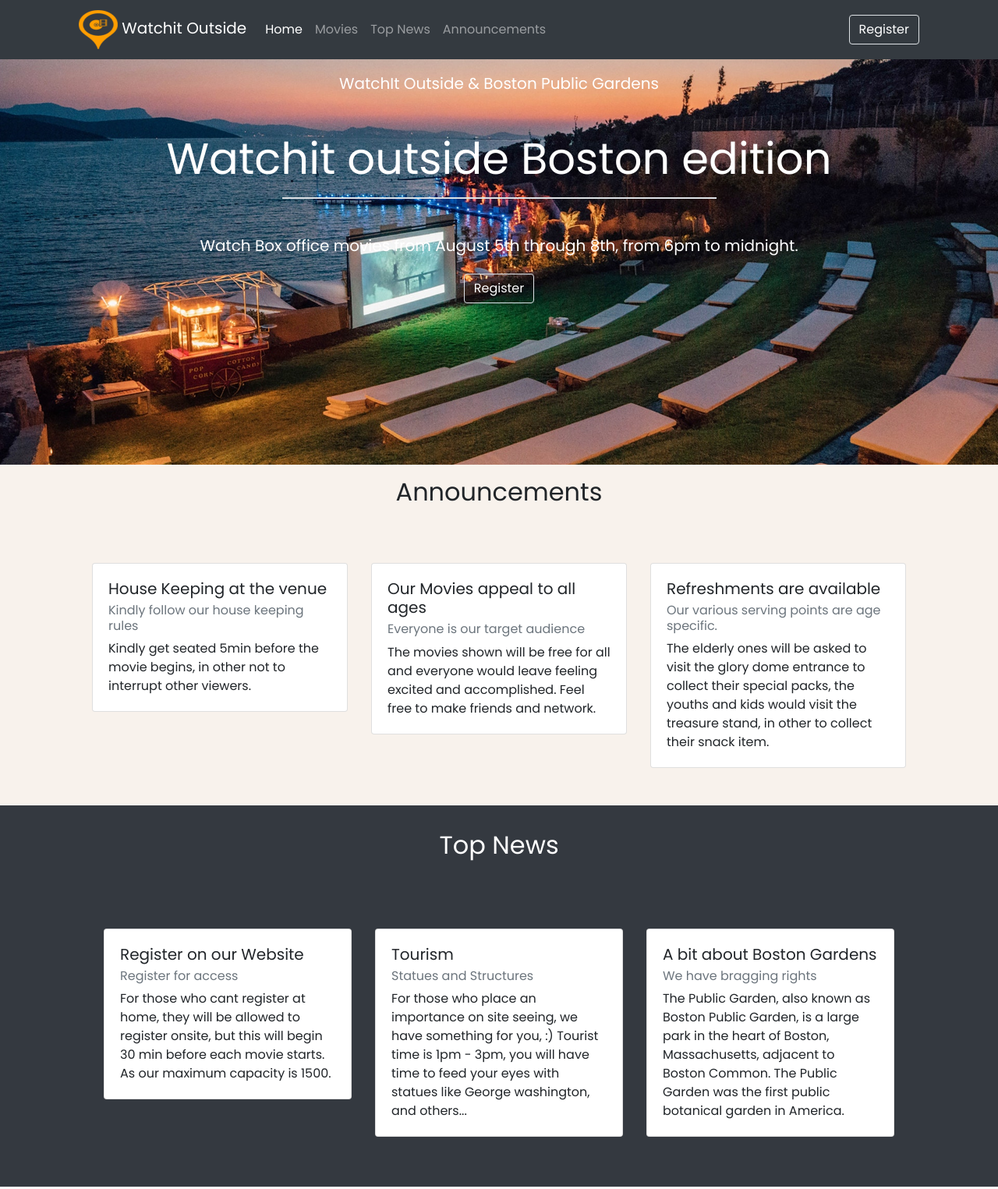
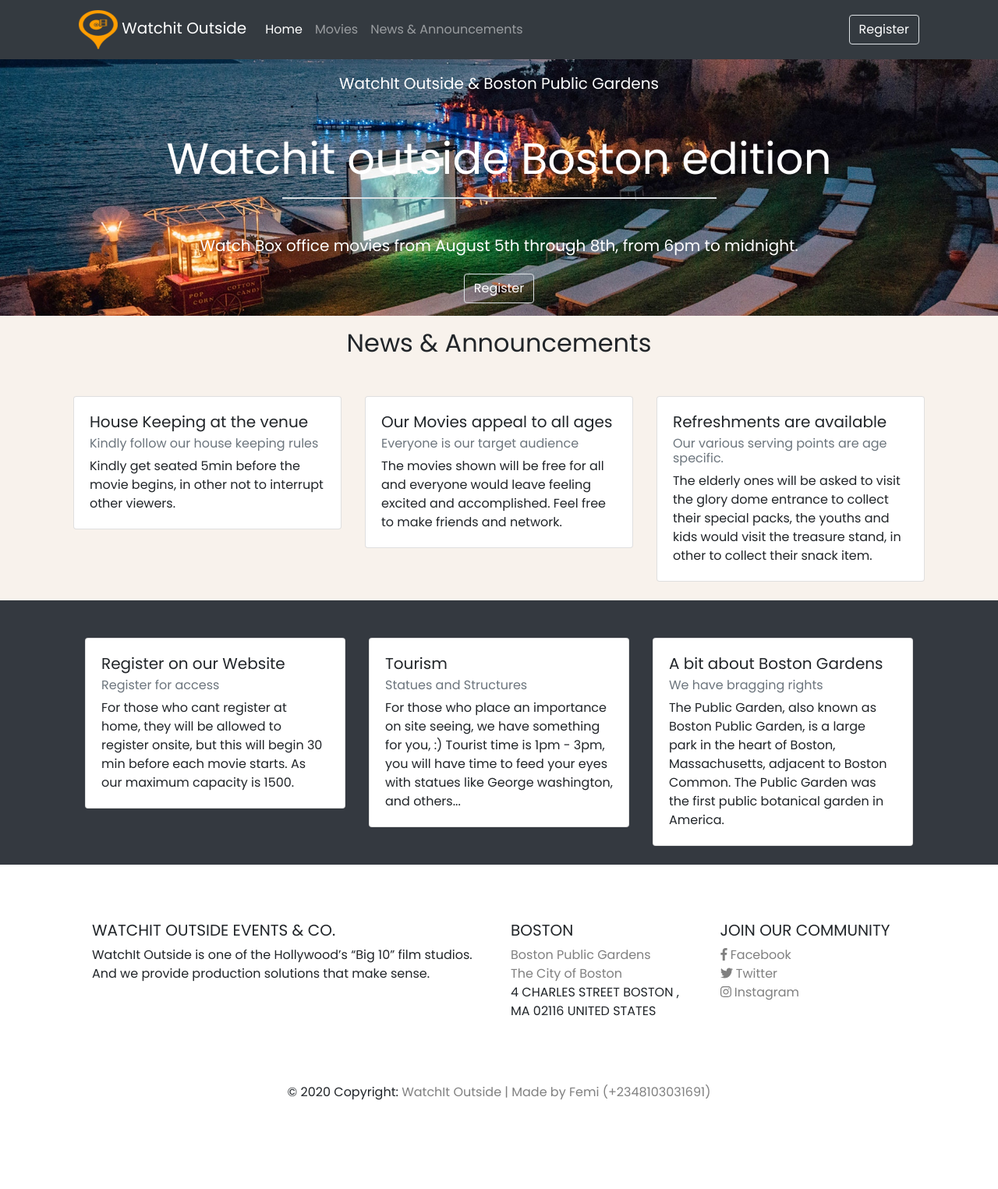
Before and after one commit to akinsikuoluwafemi/watchitoutside-bpg, a website: page index.html in a window 1280 px wide. Shown: the top 1525 px of the page at 78% size. After the commit the page ends 1429 px from the top, so only its background shows below. Drawn offline with nearby package versions, Linux system fonts and the light colour scheme.

Commit message:
make adjustment to the announcements section

```diff
--- a/index.html
+++ b/index.html
@@ -33,15 +33,12 @@
                                 <a class="nav-link" href="./movies.html">Movies</a>
                             </li>
                             <li class="nav-item">
-                                <a class="nav-link" href="#news">Top News</a>
+                                <a class="nav-link" href="#news">News & Announcements</a>
                             </li>
-                            <li class="nav-item" >
-                                <a class="nav-link" href="#Announcements">Announcements</a>
-                            </li>
+
                         </ul>
 
                         <a class=" btn btn-light text-white border " href="./booking.html">Register</a>
-
 
                     </div>
                 </div>
@@ -72,12 +69,12 @@
         <div class="container pt-3">
             <div class="row">
                 <div class="col">
-                    <h2 class="text-center" id="Announcements">Announcements</h2>
+                    <h2 class="text-center" id="Announcements">News & Announcements</h2>
                 </div>
             </div>
         </div>
 
-        <div class="container mt-3  px-5 py-5">
+        <div class="container mt-3  px-4 py-4">
             <div class="row">
 
                 <div class="col-12  col-lg-4 pb-3 pb-sm-3">
@@ -121,16 +118,8 @@
 
     <div class="bg-info pt-4">
 
-        <div class="container pt-2 pb-sm-3">
-            <div class="row">
-                <div class="col">
-                    <h2 class="text-center text-white" id="news">Top News</h2>
-                </div>
-            </div>
-        </div>
-
-        <div class="container mt-3">
-            <div class="row  px-5 py-5">
+        <div class="container">
+            <div class="row  px-4 py-4">
 
                 <div class="col-12 col-lg-4 pb-3 pb-sm-3 ">
                     <div class="card" >
@@ -248,6 +237,7 @@
             <!-- Copyright -->
             <div class="footer-copyright text-center py-3">© 2020 Copyright:
                 <a href="#"> WatchIt Outside | Made by Femi (+2348103031691)</a>
+
             </div>
             <!-- Copyright -->
 
```
Also changed, not shown: booking.html (+7 -5 lines), movies.html (+5 -3 lines), css/style.css, scss/style.css, scss/variable_overrides.scss (line endings or trailing spaces).
